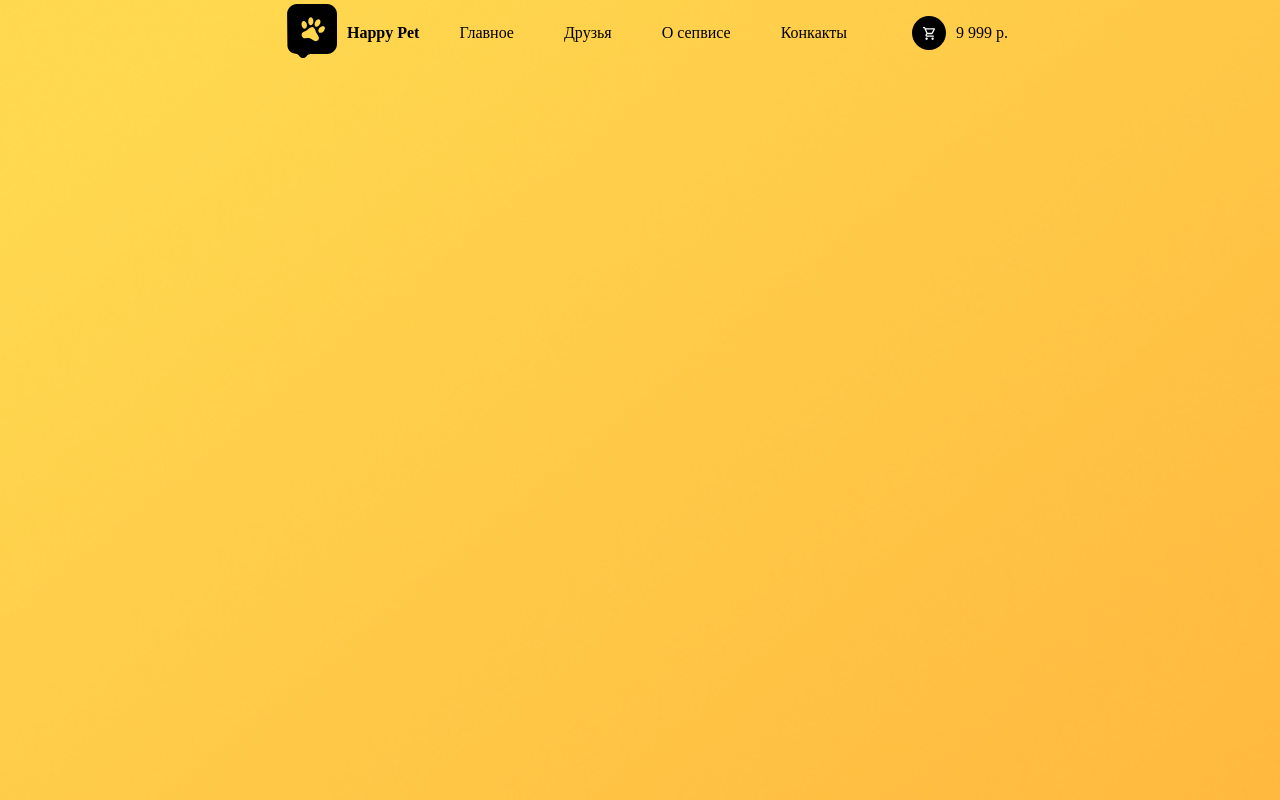
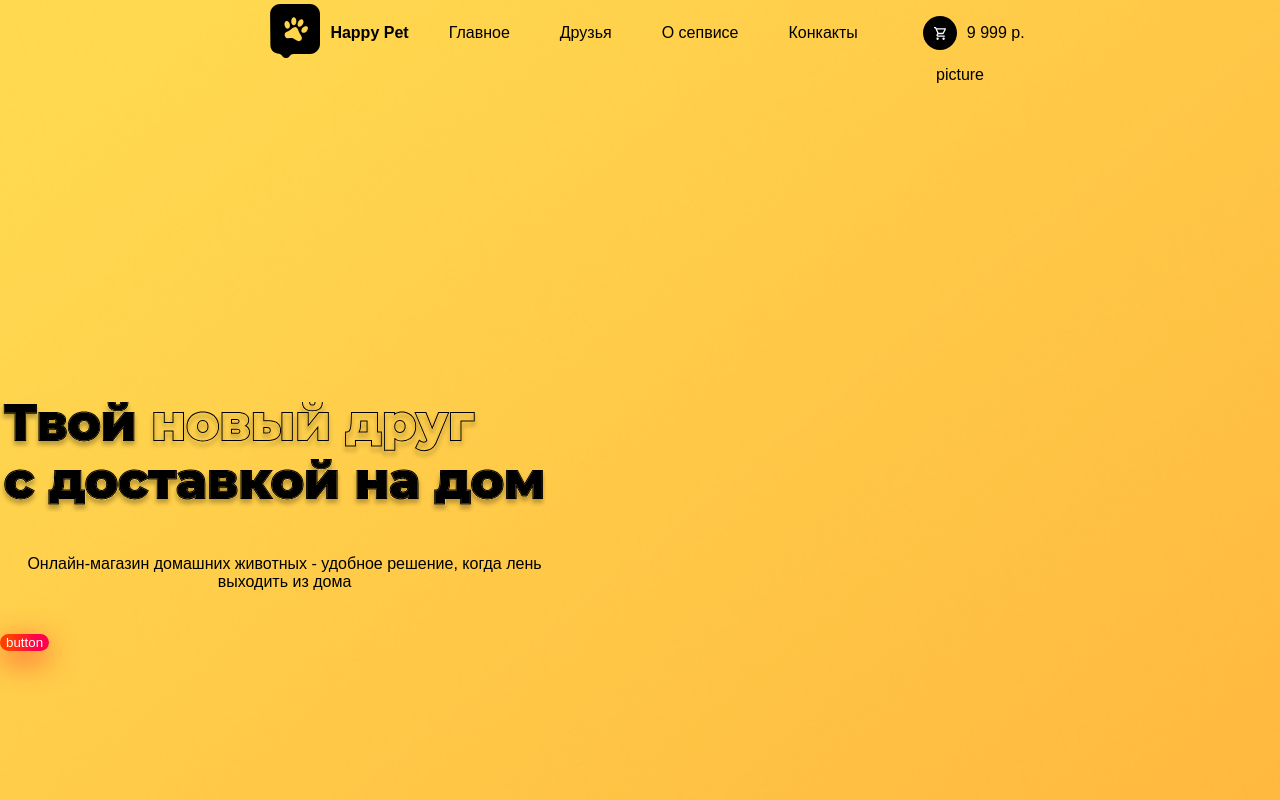
Before and after one commit to SoaceWoo/happy-pet, a React (Create React App) app: page / in a window 1280 px wide. Shown: the top 800 px of the page. Built offline with nearby package versions, Linux system fonts and the light colour scheme.

Commit message:
grid done mainText continue

```diff
--- a/public/index.html
+++ b/public/index.html
@@ -15,6 +15,9 @@
       user's mobile device or desktop. See https://developers.google.com/web/fundamentals/web-app-manifest/
     -->
     <link rel="manifest" href="%PUBLIC_URL%/manifest.json" />
+    <link rel="preconnect" href="https://fonts.googleapis.com">
+<link rel="preconnect" href="https://fonts.gstatic.com" crossorigin>
+<link href="https://fonts.googleapis.com/css2?family=Antonio&family=Yanone+Kaffeesatz:wght@500&display=swap" rel="stylesheet">
     <!--
       Notice the use of %PUBLIC_URL% in the tags above.
       It will be replaced with the URL of the `public` folder during the build.
--- a/src/App.js
+++ b/src/App.js
@@ -1,5 +1,5 @@
 import "./App.css";
-import Welcomer from "./components/Welcomer";
+import Welcomer from "./components/Welcomer/Welcomer";
 
 function App() {
   return (
--- /dev/null
+++ b/src/components/UI/Button.jsx
@@ -0,0 +1,6 @@
+import classes from "./Button.module.css";
+
+const Button = (props) => {
+  return <button className={classes.button}>{props.children}</button>;
+};
+export default Button;
--- /dev/null
+++ b/src/components/UI/Button.module.css
@@ -0,0 +1,8 @@
+.button{
+  pointer-events: none;
+  color: #ffffff;
+  border-radius: 0.625rem;
+  border:none;
+  background: linear-gradient(96deg, #FF3D00 22.15%, #FF004D 72.99%);
+  box-shadow: 0px 9px 30px 0px rgba(255, 31, 37, 0.70);
+}
--- a/src/components/Welcomer.jsx
+++ /dev/null
@@ -1,14 +0,0 @@
-import Header from "./Header/Header";
-import classes from "./Welcomer.module.css";
-// import BgImage from "../assets/Landing background (Yellow).png";
-const Welcomer = () => {
-  return (
-    <div className={classes.container}>
-      {/* <img src={BgImage} alt="" /> */}
-      <div className={classes.content}>
-        <Header />
-      </div>
-    </div>
-  );
-};
-export default Welcomer;
--- a/src/components/Welcomer.module.css
+++ /dev/null
@@ -1,7 +0,0 @@
-.container{
-  background-image: url('../assets/Landing\ background\ \(Yellow\).png');
-  background-repeat: no-repeat;
-  background-position: center;
-  background-size: cover;
-  height:115em;
-}
--- /dev/null
+++ b/src/components/Welcomer/Welcomer.jsx
@@ -0,0 +1,33 @@
+import Header from "../Header/Header";
+import classes from "./Welcomer.module.css";
+// import BgImage from "../assets/Landing background (Yellow).png";
+import HeaderText from "../../assets/logo/Text.svg";
+import Button from "../UI/Button";
+
+const Welcomer = () => {
+  return (
+    <div className={classes.container}>
+      <div>
+        <Header />
+      </div>
+      <div className={classes.grid}>
+        <div className={classes.mainText}>
+          <img src={HeaderText} alt="" />
+          <p>
+            Онлайн-магазин домашних животных - удобное решение, когда лень
+            выходить из дома
+          </p>
+          <Button> button</Button>
+        </div>
+        <div className={classes.petsCart}>
+          <div>cart with picture</div>
+          <div>two buttons with select pet</div>
+          <div>paginnation</div>
+          <div>Почему выбирают наших друзей,</div>
+        </div>
+        <div className={classes.picture}>picture</div>
+      </div>
+    </div>
+  );
+};
+export default Welcomer;
--- /dev/null
+++ b/src/components/Welcomer/Welcomer.module.css
@@ -0,0 +1,43 @@
+.container{
+  background-image: url('../../assets/Landing\ background\ \(Yellow\).png');
+  background-repeat: no-repeat;
+  background-position: center;
+  background-size: cover;
+  height:115em;
+}
+.grid{
+  display: grid;
+
+  grid-template-rows: 1fr 1fr;
+  grid-template-columns: 1fr 1fr;
+
+  gap: 0px;
+  height: 100%;
+}
+.mainText{
+  grid-row-start: 1;
+  grid-column-start: 1;
+  grid-row-end: 2;
+  grid-column-end: 2;
+  display: flex;
+  width: 35.5625rem;
+  flex-direction: column;
+  justify-content: center;
+  align-items: flex-start;
+  gap: 1.6875rem;
+}
+.picture{
+  grid-row-start: 1;
+  grid-column-start: 2;
+
+  grid-row-end: 3;
+  grid-column-end: 3;
+}
+.petsCart{
+
+  grid-row-start: 2;
+  grid-column-start: 1;
+
+  grid-row-end: 3;
+  grid-column-end: 2;
+}
--- a/src/index.css
+++ b/src/index.css
@@ -1,6 +1,4 @@
-
-
-  html {
+html {
     margin: 0px;
     height: 100%;
     width: 100%;
@@ -11,4 +9,5 @@ body {
   min-height: 100%;
   width: 100%;
   background-color: #ffffff;
+  font-family: 'Montserrat', sans-serif;
 }
```
Also changed, not shown: src/assets/logo/Text.svg (added).
